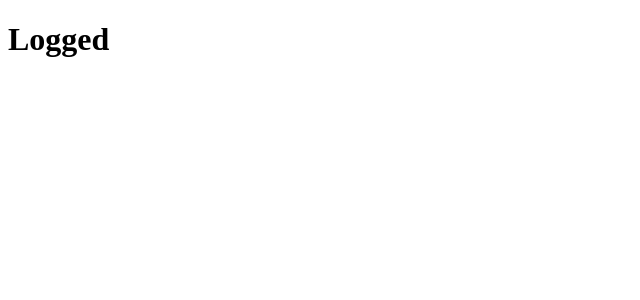
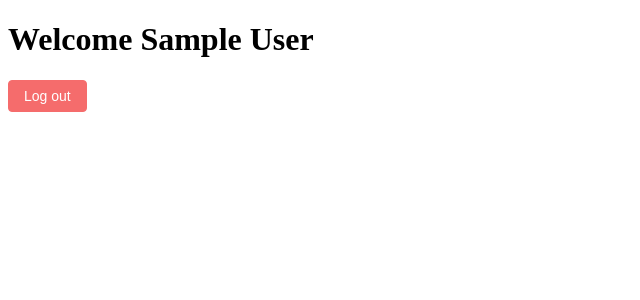
Before and after one commit to ivan-cavero/GoogleMeetClone, a Vue app: page /authenticated in a window 1280 px wide. Shown: the top 300 px of the page, without its empty margins (0-640 px from the left). Built offline with nearby package versions, Linux system fonts and the light colour scheme; no server answers; sample sign-in values are in the browser's storage.

Commit message:
:sparkles: Log out option when user is logged.

```diff
--- a/src/store/authStore.js
+++ b/src/store/authStore.js
@@ -16,6 +16,10 @@ export const useAuthStore = defineStore('auth', {
           resolve(user)
         })
       })
+    },
+    async signOut () {
+      await auth.signOut()
+      this.setUser(null)
     }
   }
 })
--- a/src/views/AuthenticatedHomePage.vue
+++ b/src/views/AuthenticatedHomePage.vue
@@ -1,11 +1,32 @@
 <template>
     <div>
-        <h1>Logged</h1>
+      <h1>Welcome {{ username }}</h1>
+      <el-button type="danger" @click="signOut">Log out</el-button>
     </div>
 </template>
 
 <script>
+import { useRouter } from 'vue-router'
+import { useAuthStore } from '../store/authStore'
+
 export default {
-  name: 'AuthenticatedHomePage'
+  name: 'AuthenticatedHomePage',
+  setup () {
+    const router = useRouter()
+    const authStore = useAuthStore()
+
+    const signOut = async () => {
+      await authStore.signOut()
+      router.push({ name: 'unauthenticated' })
+    }
+
+    const username = authStore.user.displayName
+    console.log(username)
+
+    return {
+      signOut,
+      username
+    }
+  }
 }
 </script>
```
